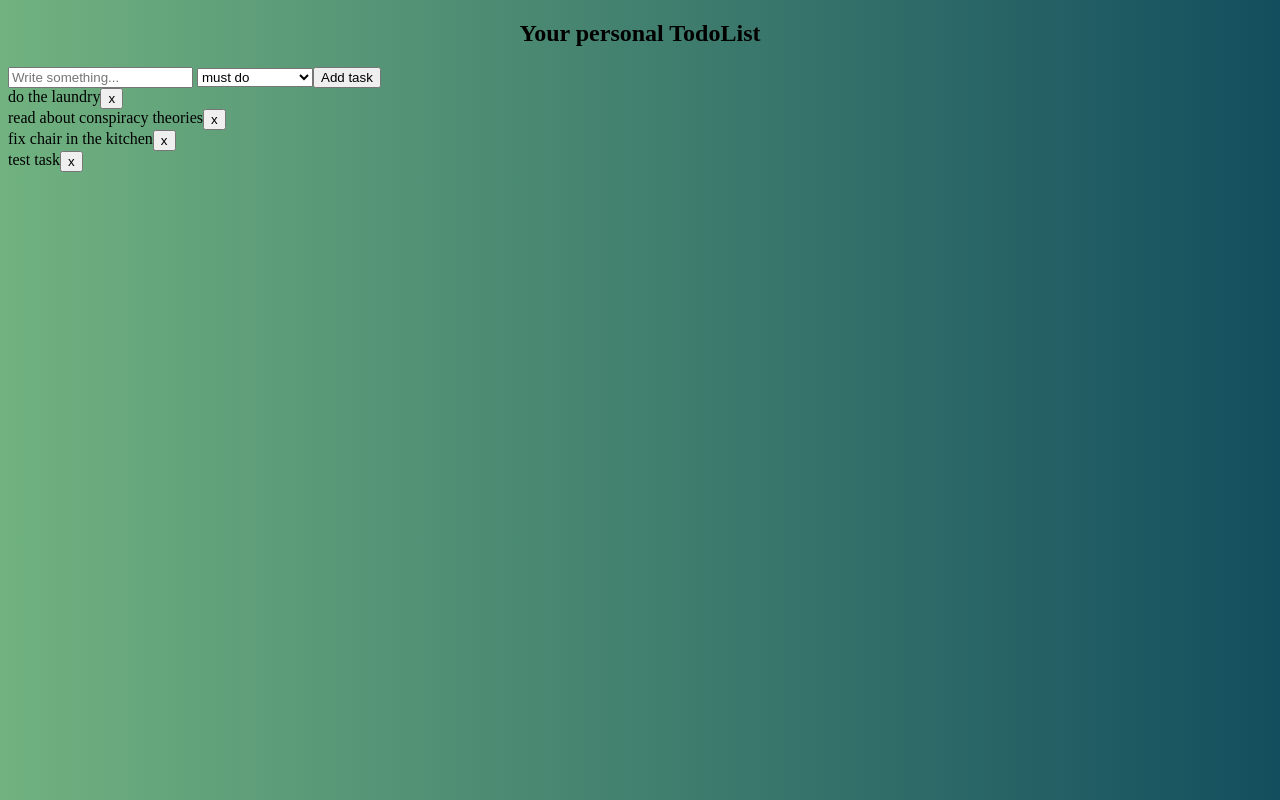
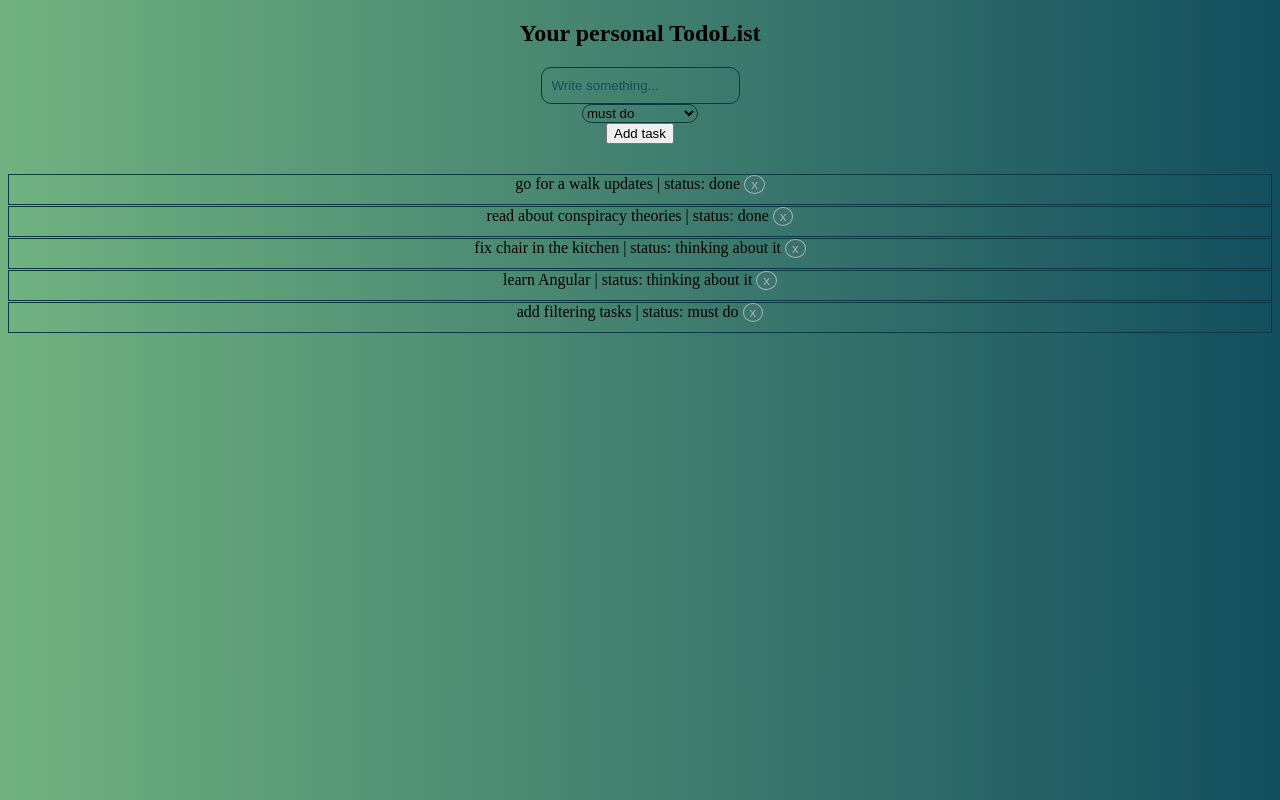
Before and after one commit to Ozukyo/todo-list-angular, an Angular app: page / in a window 1280 px wide. Built offline with nearby package versions, Linux system fonts and the light colour scheme; data requests are answered from the project's data file.

Commit message:
Add editing tasks

```diff
--- a/src/app/services/task.service.ts
+++ b/src/app/services/task.service.ts
@@ -1,8 +1,8 @@
-import { Injectable } from '@angular/core';
-import { Observable } from 'rxjs';
-import { HttpClient, HttpHeaders } from '@angular/common/http';
+import {Injectable} from '@angular/core';
+import {Observable} from 'rxjs';
+import {HttpClient, HttpHeaders} from '@angular/common/http';
 
-import { Task } from '../models/Task';
+import {Task} from '../models/Task';
 
 const httpOptions = {
   headers: new HttpHeaders({
@@ -30,4 +30,8 @@ export class TaskService {
   addTask(task: Task): Observable<Task> {
     return this.http.post<Task>(this.dataUrl, task, httpOptions);
   }
+
+  updateTask(task: Task): Observable<Task> {
+    return this.http.patch<Task>(`${this.dataUrl}/${task.id}`, task, httpOptions);
+  }
 }
--- a/src/app/tasks/add-task/add-task.component.css
+++ b/src/app/tasks/add-task/add-task.component.css
@@ -0,0 +1,33 @@
+.form {
+  display: flex;
+  justify-content: center;
+  flex-direction: column;
+  align-items: center;
+  margin-bottom: 30px;
+
+}
+
+label input{
+  background-color: transparent;
+  border: 1px solid #0d3944;
+  border-radius: 10px;
+  text-decoration: none;
+  outline: none;
+  padding: 10px;
+}
+select {
+  background-color: transparent;
+  border: 1px solid #0d3944;
+  border-radius: 10px;
+  text-decoration: none;
+  outline: none;
+}
+
+::placeholder {
+  color: #134E5E;
+}
+
+select option {
+  background-color: rgba(73, 104, 134, 0.1);
+  color: #0d3944;
+}
--- a/src/app/tasks/add-task/add-task.component.html
+++ b/src/app/tasks/add-task/add-task.component.html
@@ -1,4 +1,4 @@
-<div class="container">
+<form class="form" #taskForm="ngForm" (ngSubmit)="onSubmitTask()">
   <label>
     <input type="text" name="title" [(ngModel)]="title" placeholder="Write something...">
     {{ onAdd(title) }}
@@ -9,8 +9,8 @@
     <option value="thinking">thinking about it</option>
     <option value="done">done</option>
   </select>
-  <input type="submit" value="Add task" class="btn" (click)="onSubmitTask()">
-</div>
+  <input type="submit" value="Add task" class="btn">
+</form>
 
 
 <!--TODO: put select options to separate file and iterate on them here-->
--- /dev/null
+++ b/src/app/tasks/edit-task/edit-task.component.html
@@ -0,0 +1,12 @@
+<form class="form" #taskForm="ngForm" (ngSubmit)="sendTaskToList(taskForm)">
+  <label>
+    <input type="text" name="title" [(ngModel)]="selectedTask.title" placeholder="Write something...">
+  </label>
+  <select [(ngModel)]="selectedTask.status" name= "status">
+    <option value="must do">must do</option>
+    <option value="in progress">in progress</option>
+    <option value="thinking about it">thinking about it</option>
+    <option value="done">done</option>
+  </select>
+  <input type="submit" value="Update" class="btn">
+</form>
--- /dev/null
+++ b/src/app/tasks/edit-task/edit-task.component.ts
@@ -0,0 +1,24 @@
+import {Component, OnInit, Input, Output, EventEmitter} from '@angular/core';
+import {Task} from '../../models/Task';
+import { NgForm } from '@angular/forms';
+
+@Component({
+  selector: 'app-edit-task',
+  templateUrl: './edit-task.component.html',
+  styleUrls: ['./edit-task.component.css']
+})
+export class EditTaskComponent implements OnInit {
+
+  @Input() selectedTask: Task = new Task();
+  @Output() sendTaskToListEvent: EventEmitter<NgForm> = new EventEmitter();
+
+  constructor() {
+  }
+
+  ngOnInit(): void {
+  }
+
+  sendTaskToList(taskForm: NgForm): void {
+    this.sendTaskToListEvent.emit(taskForm.value);
+  }
+}
--- a/src/app/tasks/tasks.component.css
+++ b/src/app/tasks/tasks.component.css
@@ -1,4 +1,21 @@
 .task {
   display: flex;
+  justify-content: center;
+  border: 1px solid #0d3944;
+  padding-bottom: 10px;
+  margin-bottom: 1px;
+}
+
+.btn {
+  background-color: rgba(73, 104, 134, 0.1);
+  /*background-size: cover;*/
+  border-radius: 50%;
+  border: 1px solid #afafaf;
+  color: #afafaf;
+  cursor: pointer;
 
 }
+
+/*img {*/
+/*  background-size: cover;*/
+/*}*/
--- a/src/app/tasks/tasks.component.html
+++ b/src/app/tasks/tasks.component.html
@@ -1,7 +1,30 @@
 <div class="tasks-container">
+
   <app-add-task (addTask)="onAdd($event)"></app-add-task>
-  <div class="task" *ngFor="let task of tasks">
-    {{ task.title }}
-    <button (click) = "onDelete(task)">x</button>
+
+  <div class="list-tasks" *ngIf="tasks">
+    <div class="task" *ngFor="let task of tasks" (dblclick)="onEdit(task)">
+
+      <div *ngIf="!selectedTask">
+        <span>{{ task.title }}</span>
+        <span>{{ '| status: ' + task.status }}</span>
+        <span><button class="btn" (click)="onDelete(task)">x</button></span>
+      </div>
+
+      <div *ngIf="selectedTask">
+
+        <div *ngIf="task.id !== selectedTask.id">
+          {{ task.title }} {{ '| status: ' + task.status }}
+          <button class="btn" (click)="onDelete(task)">x</button>
+        </div>
+        <div *ngIf="task.id === selectedTask.id">
+          <app-edit-task [selectedTask]="selectedTask"
+          (sendTaskToListEvent)="sendTaskToListEventHandler(task)">
+          </app-edit-task>
+        </div>
+
+      </div>
+    </div>
   </div>
+
 </div>
--- a/src/app/tasks/tasks.component.ts
+++ b/src/app/tasks/tasks.component.ts
@@ -1,6 +1,7 @@
 import {Component, OnInit} from '@angular/core';
 import {Task} from '../models/Task';
 import {TaskService} from '../services/task.service';
+import {NgForm} from '@angular/forms';
 
 @Component({
   selector: 'app-tasks',
@@ -9,6 +10,7 @@ import {TaskService} from '../services/task.service';
 })
 export class TasksComponent implements OnInit {
   tasks: Task[];
+  selectedTask: Task = new Task();
 
   constructor(private taskService: TaskService) {
   }
@@ -34,5 +36,25 @@ export class TasksComponent implements OnInit {
     });
   }
 
+  onSelect(selectedTask: Task): void {
+    this.selectedTask = selectedTask;
+    console.log(selectedTask);
+  }
+
+  onEdit(task: Task): void {
+    this.selectedTask = task;
+  }
+
+  sendTaskToListEventHandler(task: Task): void {
+    this.taskService.updateTask(task).subscribe(task => {
+      this.tasks.forEach((el, index, array) => {
+        if (el.id === task.id) {
+          array[index].title = task.title;
+          array[index].status = task.status;
+        }
+      });
+    });
+    this.selectedTask = null;
+  }
 
 }
--- a/src/assets/db.json
+++ b/src/assets/db.json
@@ -2,8 +2,8 @@
   "tasks": [
     {
       "id": 1,
-      "title": "do the laundry",
-      "status": "in progress"
+      "title": "go for a walk updates",
+      "status": "done"
     },
     {
       "id": 2,
@@ -16,9 +16,14 @@
       "status": "thinking about it"
     },
     {
-      "title": "test task",
+      "title": "learn Angular",
       "status": "thinking about it",
-      "id": 4
+      "id": 5
+    },
+    {
+      "title": "add filtering tasks",
+      "id": 6,
+      "status": "must do"
     }
   ]
 }
```
Also changed, not shown: src/app/app.module.ts (+6 -3 lines), src/app/tasks/edit-task/edit-task.component.css (added), src/assets/img/delete.png (added), 1 other file (tests, documents, lock files or other folders).
